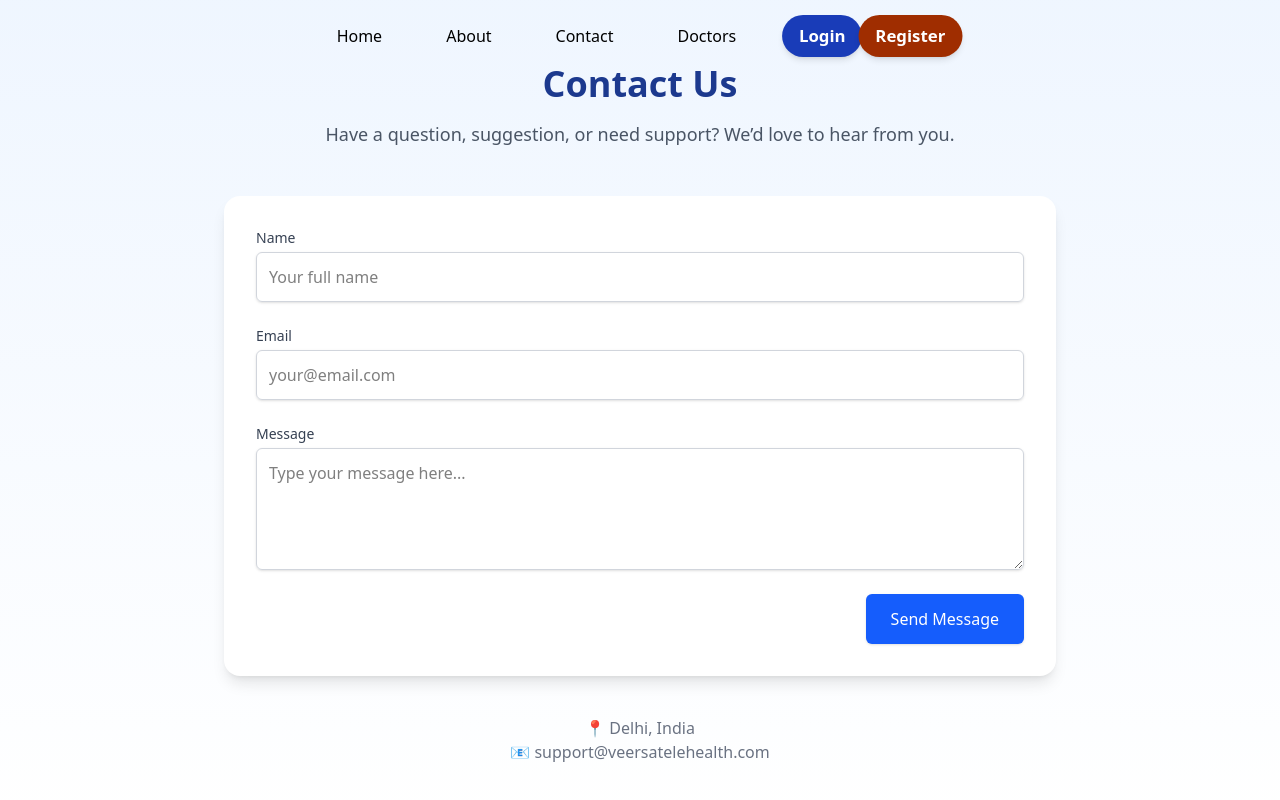
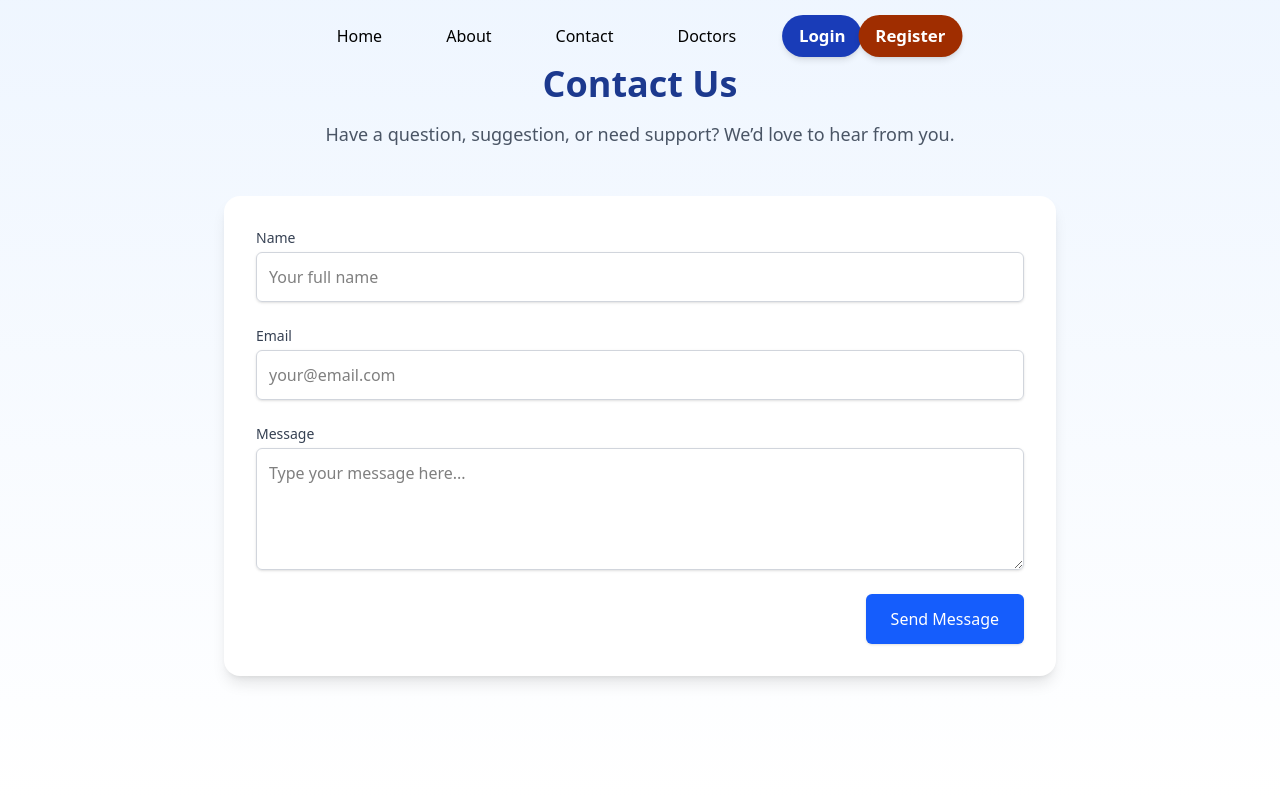
Before and after one commit to meetarora10/veersa-hack, a React (Vite) app in the folder client/: page / in a window 1280 px wide. Shown: the part 1636-2436 px from the top of the page. Built offline with nearby package versions, Linux system fonts and the light colour scheme.

Commit message:
Auto Commit: $(date +'%Y-%m-%d %H:%M:%S')

```diff
--- a/client/src/components/Contact.jsx
+++ b/client/src/components/Contact.jsx
@@ -36,11 +36,6 @@ function Contact() {
             </div>
           </form>
         </div>
-
-        <div className="text-center text-gray-500 mt-10">
-          <p>📍 Delhi, India</p>
-          <p>📧 support@veersatelehealth.com</p>
-        </div>
       </div>
     </div>
   );
```
